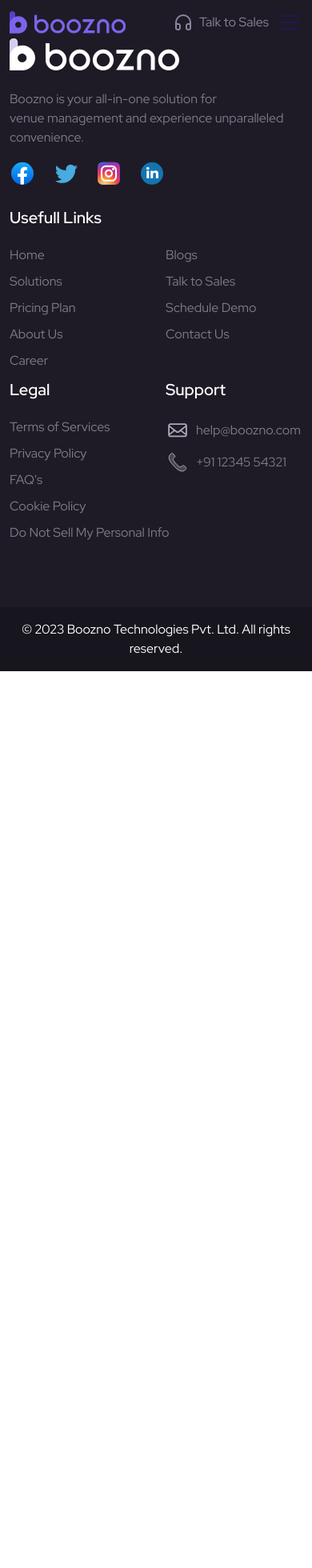
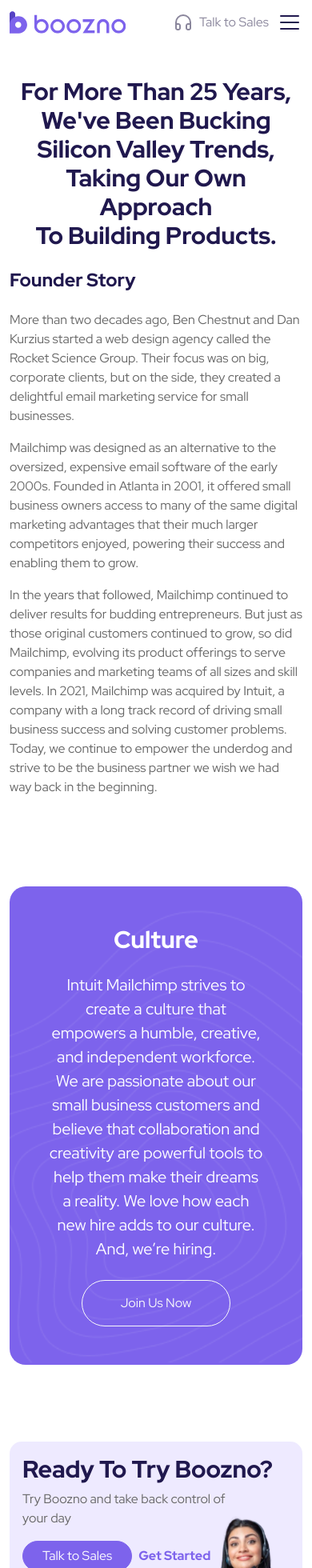
Before and after one commit to shaadq/boozno-website, a React (Create React App) app: page /aboutus in a window 390 px wide. Shown: the top 1960 px of the page at 80% size. Before the commit the page ends 844 px from the top, so only its background shows below. Built offline with nearby package versions, Linux system fonts and the light colour scheme.

Commit message:
about us page added

```diff
--- a/src/App.js
+++ b/src/App.js
@@ -5,6 +5,7 @@
 import ProductPage from "./components/pages/products/ProductPage";
 import ScrollToTop from "./utils/ScrollToTop";
 import TitleUpdater from "./utils/TitleUpdater";
+import AboutUsPage from "./components/pages/aboutus/AboutUsPage";
 
 function App() {
   return (
@@ -16,6 +17,7 @@
           <Route path="/" element={<Homepage />} />
           <Route path="/solution" element={<ProductPage />} />
           <Route path="/pricing" element={<PricingPage />} />
+          <Route path="/aboutus" element={<AboutUsPage />} />
         </Routes>
       </Layout>
     </div>
--- a/src/assets/css/global.scss
+++ b/src/assets/css/global.scss
@@ -72,6 +72,9 @@
 }
 .fs-18 {
   font-size: 18px;
+}
+.fs-20 {
+  font-size: 20px;
 }
 .w-80 {
   width: 80%;
@@ -151,5 +154,8 @@
   border-right: none;
 }
 .fw-bold {
-  font-family: "Red Hat Bold", sans-serif;
+  font-family: "Red Hat Bold", sans-serif !important;
 }
+.fw-semibold {
+  font-family: "Red Hat Semi-bold", sans-serif !important;
+}
--- a/src/components/common/footer/Footer.jsx
+++ b/src/components/common/footer/Footer.jsx
@@ -42,11 +42,11 @@
                     </Link>
                     <Link to={"/solution"}>
                       <div className="item">Solutions</div>
-                    </Link>{" "}
+                    </Link>
                     <Link to={"/pricing"}>
                       <div className="item">Pricing Plan</div>
-                    </Link>{" "}
-                    <Link to={""}>
+                    </Link>
+                    <Link to={"/aboutus"}>
                       <div className="item">About Us</div>
                     </Link>
                     <Link to={"/"}>
--- /dev/null
+++ b/src/components/pages/aboutus/AboutUsPage.jsx
@@ -0,0 +1,37 @@
+import React from "react";
+import "./Aboutus.scss";
+import ReadyToTry from "../../common/ready-to-try/ReadyToTry";
+
+const AboutUsPage = () => {
+  return (
+    <div>
+      <section className="py-5 mt-5">
+        <div className="container">
+          <h2 className="section-title text-dark-blue mb-4">
+            For more than 25 years, we've been bucking <br /> Silicon Valley trends, taking our own approach <br /> to building products.
+          </h2>
+          <div>
+            <h3 className="text-dark-blue mb-4">Founder Story</h3>
+            <div className="section-subtitle text-start">
+              <p>More than two decades ago, Ben Chestnut and Dan Kurzius started a web design agency called the Rocket Science Group. Their focus was on big, corporate clients, but on the side, they created a delightful email marketing service for small businesses.</p>
+              <p>Mailchimp was designed as an alternative to the oversized, expensive email software of the early 2000s. Founded in Atlanta in 2001, it offered small business owners access to many of the same digital marketing advantages that their much larger competitors enjoyed, powering their success and enabling them to grow.</p>
+              <p>In the years that followed, Mailchimp continued to deliver results for budding entrepreneurs. But just as those original customers continued to grow, so did Mailchimp, evolving its product offerings to serve companies and marketing teams of all sizes and skill levels. In 2021, Mailchimp was acquired by Intuit, a company with a long track record of driving small business success and solving customer problems. Today, we continue to empower the underdog and strive to be the business partner we wish we had way back in the beginning.</p>
+            </div>
+          </div>
+        </div>
+      </section>
+      <section className="py-5">
+        <div className="container">
+          <div className="culture-wrapper p-5">
+            <h2 className="section-title text-white mb-4">Culture</h2>
+            <p className="section-subtitle text-white fs-20 mb-4">Intuit Mailchimp strives to create a culture that empowers a humble, creative, and independent workforce. We are passionate about our small business customers and believe that collaboration and creativity are powerful tools to help them make their dreams a reality. We love how each new hire adds to our culture. And, we’re hiring.</p>
+            <button className="btn btn-outline-light border-rad-45 px-5 py-3">Join Us Now</button>
+          </div>
+        </div>
+      </section>
+      <ReadyToTry />
+    </div>
+  );
+};
+
+export default AboutUsPage;
--- /dev/null
+++ b/src/components/pages/aboutus/Aboutus.scss
@@ -0,0 +1,13 @@
+.culture-wrapper {
+  background-image: url(../../../assets/img/benefits-bg-mobile.png);
+  background-size: cover;
+  background-repeat: no-repeat;
+  background-position: center center;
+  border-radius: 20px;
+  padding: 20px;
+  display: flex;
+  flex-direction: column;
+  align-items: center;
+  justify-content: center;
+
+}
--- a/src/components/pages/homepage/Homepage.jsx
+++ b/src/components/pages/homepage/Homepage.jsx
@@ -121,10 +121,10 @@
             manage bookings effortlessly
           </p>
           <div className="btns-wrapper">
-            <button className="btn btn-secondary border-rad-45 custom-btn me-3">Get Started</button>
+            <button className="btn btn-secondary border-rad-45 custom-btn me-3 fw-semibold">Get Started</button>
             <button className="btn btn-light text-dark-blue border-rad-45 custom-btn d-flex align-items-center justify-content-center">
               <PlayerIcon />
-              <div className="ms-1">Schedule Demo</div>
+              <div className="ms-1 fw-semibold">Schedule Demo</div>
             </button>
           </div>
           <div className="homesection-bottom-utils-wrapper text-white">
--- a/src/components/pages/pricing/Pricing.scss
+++ b/src/components/pages/pricing/Pricing.scss
@@ -43,7 +43,7 @@
   }
   .card-list-text {
     font-size: 15px;
-    font-weight: bold;
+    font-family: "Red Hat Bold", sans-serif;
   }
 }
 .border-purple {
--- a/src/components/pages/pricing/PricingPage.jsx
+++ b/src/components/pages/pricing/PricingPage.jsx
@@ -42,7 +42,7 @@
           <div className="d-flex align-items-center justify-content-center">
             <div
               className={` ${
-                !isChecked ? "text-darkgrey2 fw-bold" : "text-light-grey"
+                !isChecked ? "text-darkgrey2 fw-semibold" : "text-light-grey"
               }`}
             >
               Bill Monthly
@@ -57,7 +57,7 @@
             </div>
             <div
               className={` ${
-                isChecked ? "text-darkgrey2 fw-bold" : "text-light-grey"
+                isChecked ? "text-darkgrey2 fw-semibold" : "text-light-grey"
               }`}
             >
               Bill Annualy
--- a/src/components/pages/products/Products.scss
+++ b/src/components/pages/products/Products.scss
@@ -84,7 +84,10 @@
   }
   .values-cards-wrapper {
     .collection-sales-card {
-      padding: 10px 0 0 0;
+      padding: 10px 2px 0 2px;
+      img {
+        width: 65%;
+      }
       h5 {
         font-size: 18px;
       }
```
